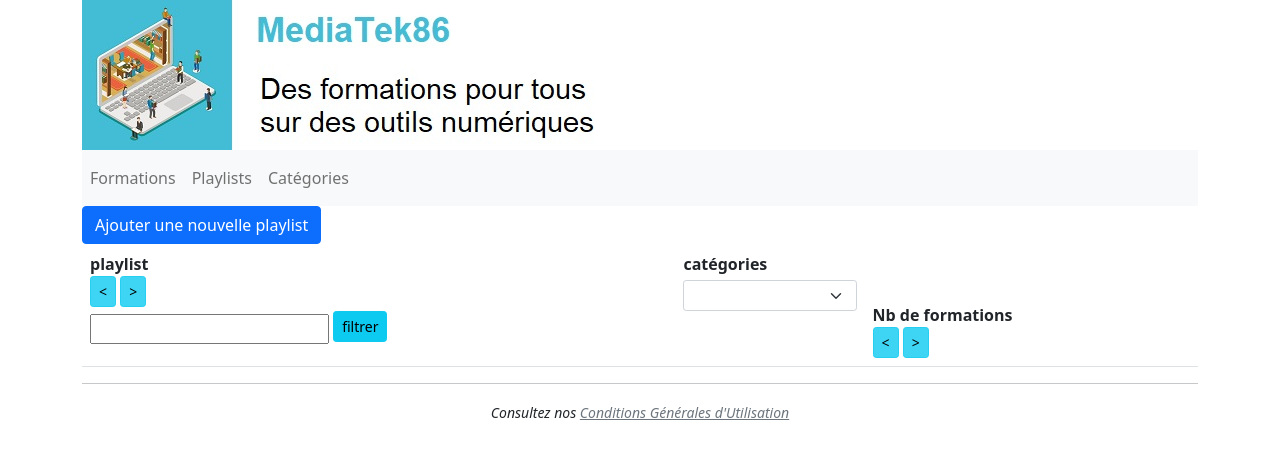
After one commit to josephchaouistannard/BTS_atelier_mediatekformation, a Symfony app: template templates/admin/admin.playlists.html.twig in a window 1280 px wide. The commit adds this page. Shown: the top 459 px of the page. Run offline with Twig, Linux system fonts and the light colour scheme; the template is opened without the code that fills it, so the values that code supplies are empty; some libraries are stand-ins or nearby versions.

Commit message:
gestion des playlists closes #4

```diff
--- a/src/Entity/Playlist.php
+++ b/src/Entity/Playlist.php
@@ -7,6 +7,7 @@ use Doctrine\Common\Collections\ArrayCollection;
 use Doctrine\Common\Collections\Collection;
 use Doctrine\DBAL\Types\Types;
 use Doctrine\ORM\Mapping as ORM;
+use Symfony\Component\Validator\Constraints as Assert;
 
 #[ORM\Entity(repositoryClass: PlaylistRepository::class)]
 class Playlist
@@ -17,6 +18,7 @@ class Playlist
     private ?int $id = null;
 
     #[ORM\Column(length: 100, nullable: true)]
+    #[Assert\Length(max: 100, maxMessage: "Le name ne peut pas dépasser {{ limit }} caractères.")]
     private ?string $name = null;
 
     #[ORM\Column(type: Types::TEXT, nullable: true)]
--- /dev/null
+++ b/templates/admin/admin.playlists.html.twig
@@ -0,0 +1,89 @@
+{% extends "baseadmin.html.twig" %}
+{% block body %}
+    <table class="table table-striped">
+    <a href="{{ path('admin.playlist.add') }}" class="btn btn-primary"> Ajouter une nouvelle playlist</a>
+        <thead>
+            <tr>
+                <th class="text-left align-top" scope="col">
+                    playlist<br />
+                    <a href="{{ path('admin.playlists.sort', {champ:'name', ordre:'ASC'}) }}" class="btn btn-info btn-sm active" role="button" aria-pressed="true"><</a>
+                    <a href="{{ path('admin.playlists.sort', {champ:'name', ordre:'DESC'}) }}" class="btn btn-info btn-sm active" role="button" aria-pressed="true">></a>
+                    <form class="form-inline mt-1" method="POST" action="{{ path('admin.playlists.findallcontain', {champ:'name'}) }}">
+                        <div class="form-group mr-1 mb-2">
+                            <input type="text" class="sm" name="recherche"
+                                   value="{% if valeur|default and not table|default %}{{ valeur }}{% endif %}">
+                            <input type="hidden" name="_token" value="{{ csrf_token('filtre_name') }}">
+                            <button type="submit" class="btn btn-info mb-2 btn-sm">filtrer</button>
+                        </div>
+                    </form>
+                </th>
+                <th class="text-left align-top" scope="col">
+                    catégories
+                    <form class="form-inline mt-1" method="POST" action="{{ path('admin.playlists.findallcontain', {champ:'id', table:'categories'}) }}">
+                        <select class="form-select form-select-sm" name="recherche" id="recherche" onchange="this.form.submit()">
+                            <option value=""></option>
+                            {% for categorie in categories %}
+                                <option
+                                    {% if valeur|default and valeur==categorie.id %}
+                                        selected
+                                    {% endif %}
+                                    value="{{ categorie.id }}">{{ categorie.name }}
+                                </option>
+                            {% endfor %}
+                        </select>
+                    </form>
+                </th>
+                <th>
+                    Nb de formations<br />
+                    <a href="{{ path('admin.playlists.sort', {champ:'nbFormations', ordre:'ASC'}) }}" class="btn btn-info btn-sm active" role="button" aria-pressed="true"><</a>
+                    <a href="{{ path('admin.playlists.sort', {champ:'nbFormations', ordre:'DESC'}) }}" class="btn btn-info btn-sm active" role="button" aria-pressed="true">></a>
+                </th>
+                <th class="text-center align-top" scope="col">
+                    &nbsp;
+                </th>
+            </tr>
+        </thead>
+        <tbody>
+            <!-- boucle sur les playlists -->
+            {% if playlists|length > 0 %}
+                {% for k in 0..playlists|length-1 %}
+                    <tr class="align-middle">
+                        <td>
+                            <h5 class="text-info">
+                                {{ playlists[k].name }}
+                            </h5>
+                        </td>
+                        <td class="text-left">
+                            {% set categories = playlists[k].categoriesplaylist %}
+                            {% if categories|length > 0  %}
+                                {% for c in 0..categories|length-1 %}
+                                    &nbsp;{{ categories[c] }}
+                                {% endfor %}
+                            {% endif %}
+                        </td>
+                        <td>
+                            {{ playlists[k].formations|length }}
+                        </td>
+                        <td>
+                        <a href="{{ path('admin.playlist.edit', {id:playlists[k].id}) }}" class="btn btn-secondary">Modifier</a>
+                        </td>
+                        <td>
+                            {% if playlists[k].formations is not empty %}
+                                <button class="btn btn-danger disabled" style="pointer-events: auto !important; cursor: pointer !important;"
+                                        onclick="alert('Impossible de supprimer une playlist qui contient toujours des formations.');">
+                                    Supprimer
+                                </button>
+                            {% else %}
+                                <a href="{{ path('admin.playlist.delete', { id: playlists[k].id }) }}"
+                                class="btn btn-danger"
+                                onclick="return confirm('Etes-vous sûr de vouloir supprimer {{ playlists[k].name }} ?')">
+                                    Supprimer
+                                </a>
+                            {% endif %}
+                        </td>
+                    </tr>
+                {% endfor %}
+            {% endif %}
+        </tbody>
+    </table>
+{% endblock %}
--- a/templates/baseadmin.html.twig
+++ b/templates/baseadmin.html.twig
@@ -16,7 +16,7 @@
                         <a class="nav-link" href="{{ path('admin.formations') }}">Formations</a>
                     </li>
                     <li class="nav-item">
-                        <a class="nav-link" href="{{ path('playlists') }}">Playlists</a>
+                        <a class="nav-link" href="{{ path('admin.playlists') }}">Playlists</a>
                     </li>
                     <li class="nav-item">
                         <a class="nav-link" href="{{ path('accueil') }}">Catégories</a>
```
Also changed, not shown: src/Controller/admin/AdminPlaylistsController.php (added, +133 -0 lines), src/Form/PlaylistType.php (added, +32 -0 lines), templates/admin/admin.playlist.add.html.twig (added, +7 -0 lines), templates/admin/admin.playlist.edit.html.twig (added, +7 -0 lines).
